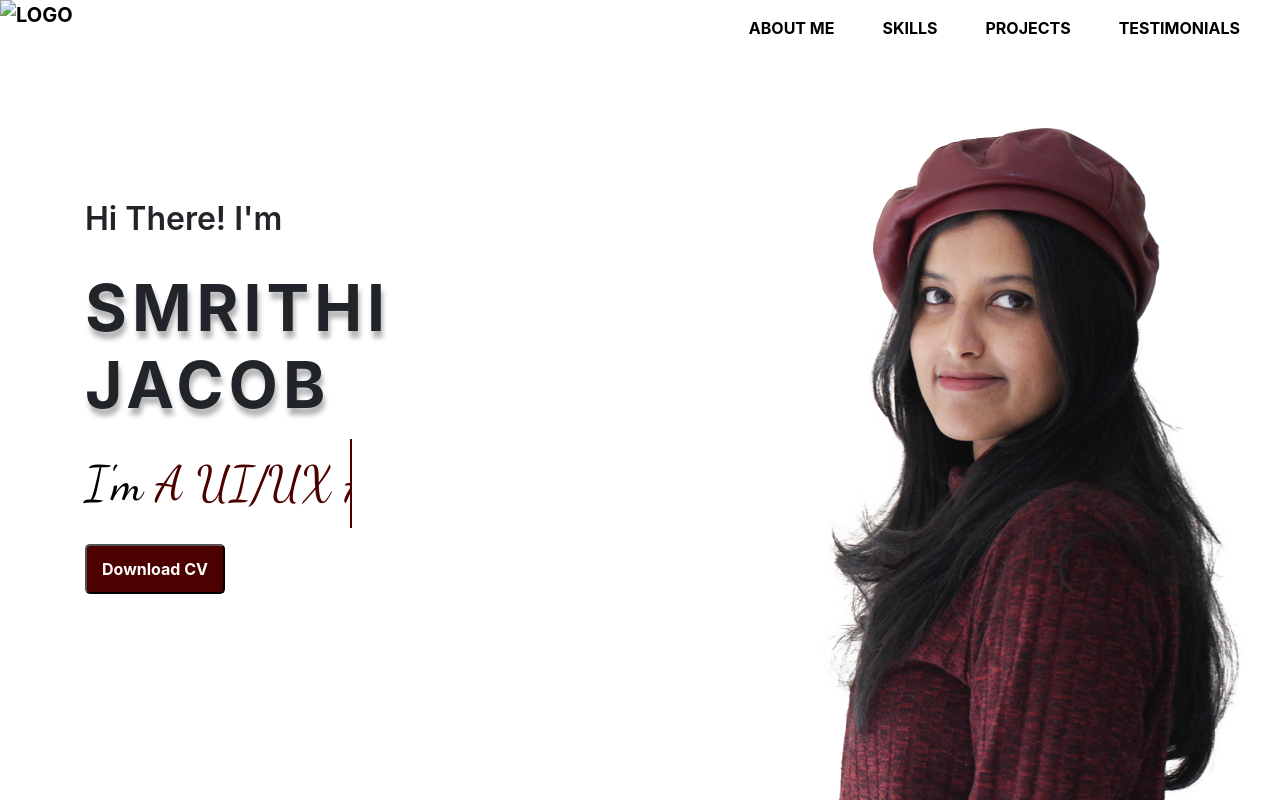
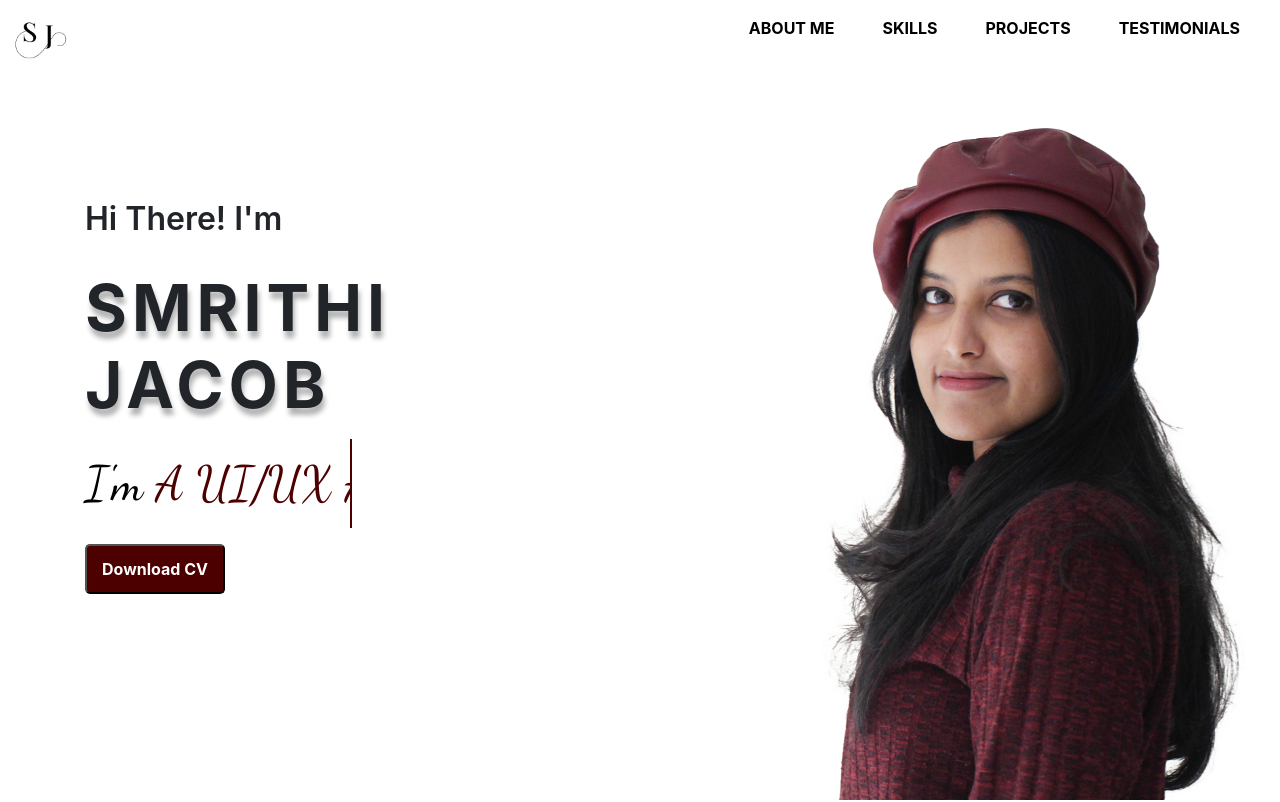
Before and after one commit to Smriths19/Porfolio, a plain HTML site: page index.html in a window 1280 px wide. Shown: the top 802 px of the page. Drawn offline with nearby package versions, Linux system fonts and the light colour scheme; files whose address does not match are found by name.

Commit message:
Update index.html

```diff
--- a/index.html
+++ b/index.html
@@ -21,7 +21,7 @@
 
     <nav class="navbar navbar-expand text-uppercase fixed-top">
         <div class="container-fluid">
-          <a class="navbar-brand text-uppercase font-weight-bold" href="#main"><img src="./images/S.png" alt="logo" class="myLogo"></a>
+          <a class="navbar-brand text-uppercase font-weight-bold" href="#main"><img src="S.png" alt="logo" class="myLogo"></a>
           <button class="navbar-toggler" type="button" data-bs-toggle="collapse" data-bs-target="#navbarNavAltMarkup" aria-controls="navbarNavAltMarkup" aria-expanded="false" aria-label="Toggle navigation">
             <span class="navbar-toggler-icon"></span>
           </button>
```
